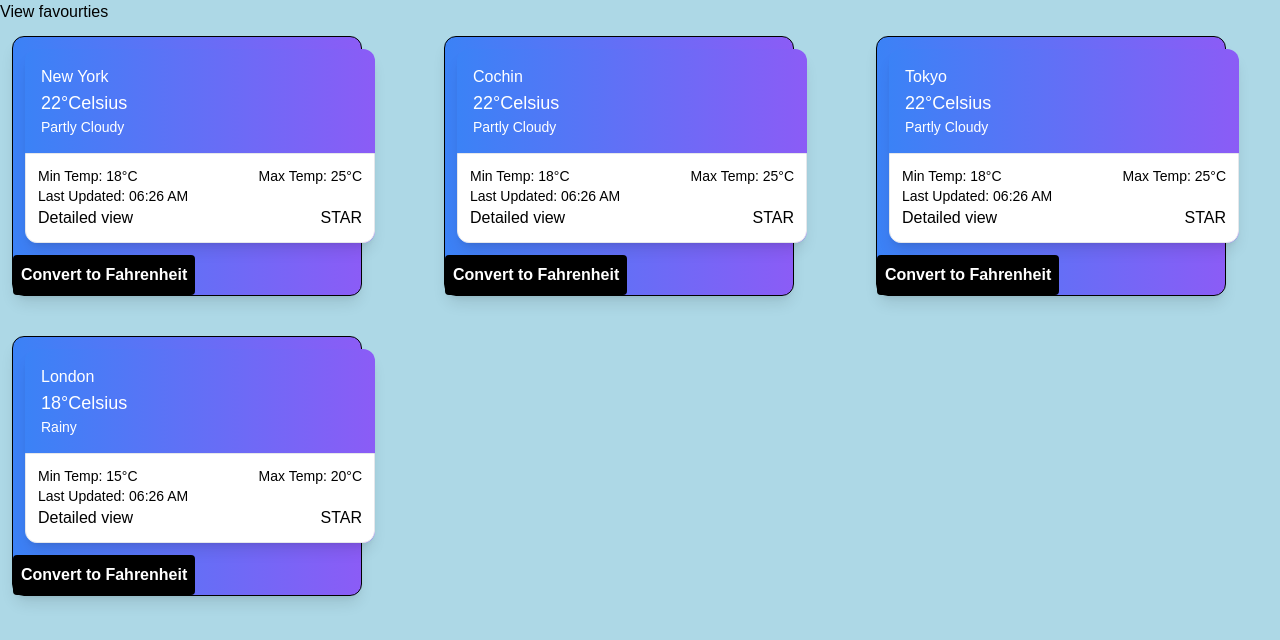
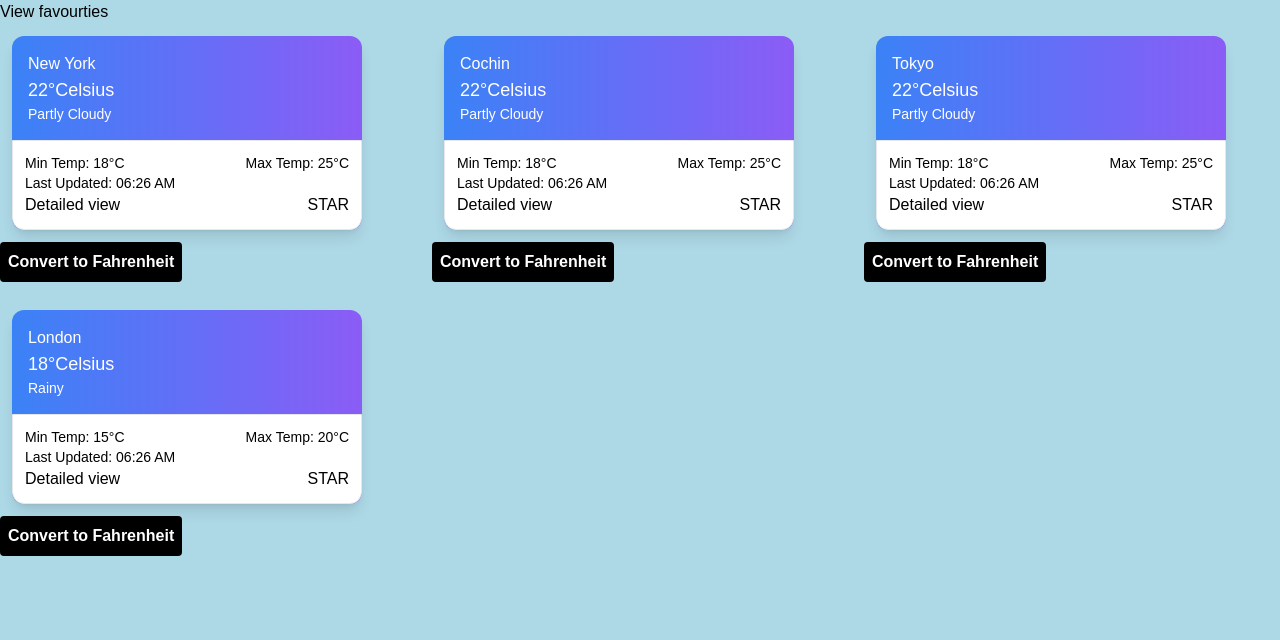
Before and after one commit to sriramEdstem/taskWeatherDashboard, a Next.js app: page / in a window 1280 px wide. Shown: the top 640 px of the page. Built offline with nearby package versions, Linux system fonts and the light colour scheme.

Commit message:
weather card retstyle

```diff
--- a/src/app/favourites/page.tsx
+++ b/src/app/favourites/page.tsx
@@ -5,7 +5,6 @@ import { useFavouriteStore } from "./_store";
 
 export default function Favourites() {
   const { favourites } = useFavouriteStore((state) => state);
-  console.log(favourites);
   const weatherGrid = favourites.map((city) => (
     <WeatherCard key={city.cityId} city={city} />
   ));
--- a/src/components/WeatherCard.tsx
+++ b/src/components/WeatherCard.tsx
@@ -38,14 +38,14 @@ export default function WeatherCard({ city }: { city: City }) {
   });
 
   return (
+    <div>
       <div
         onClick={() => {
           addCity(city);
           console.log(favourites);
         }}
-      className="w-[350px] bg-gradient-to-r  from-blue-500 to-violet-500 rounded-xl border-black border shadow-lg m-3"
+        className="w-[350px] bg-gradient-to-r from-blue-500 to-violet-500 rounded-xl shadow-lg m-3"
       >
-      <div className="w-[350px] bg-gradient-to-r from-blue-500 to-violet-500 rounded-xl shadow-lg m-3">
         <div className="text-white p-4">
           <h2>{city.name}</h2>
           <p className="text-lg">
```
Lines whose indentation alone changed are shown as unchanged.
